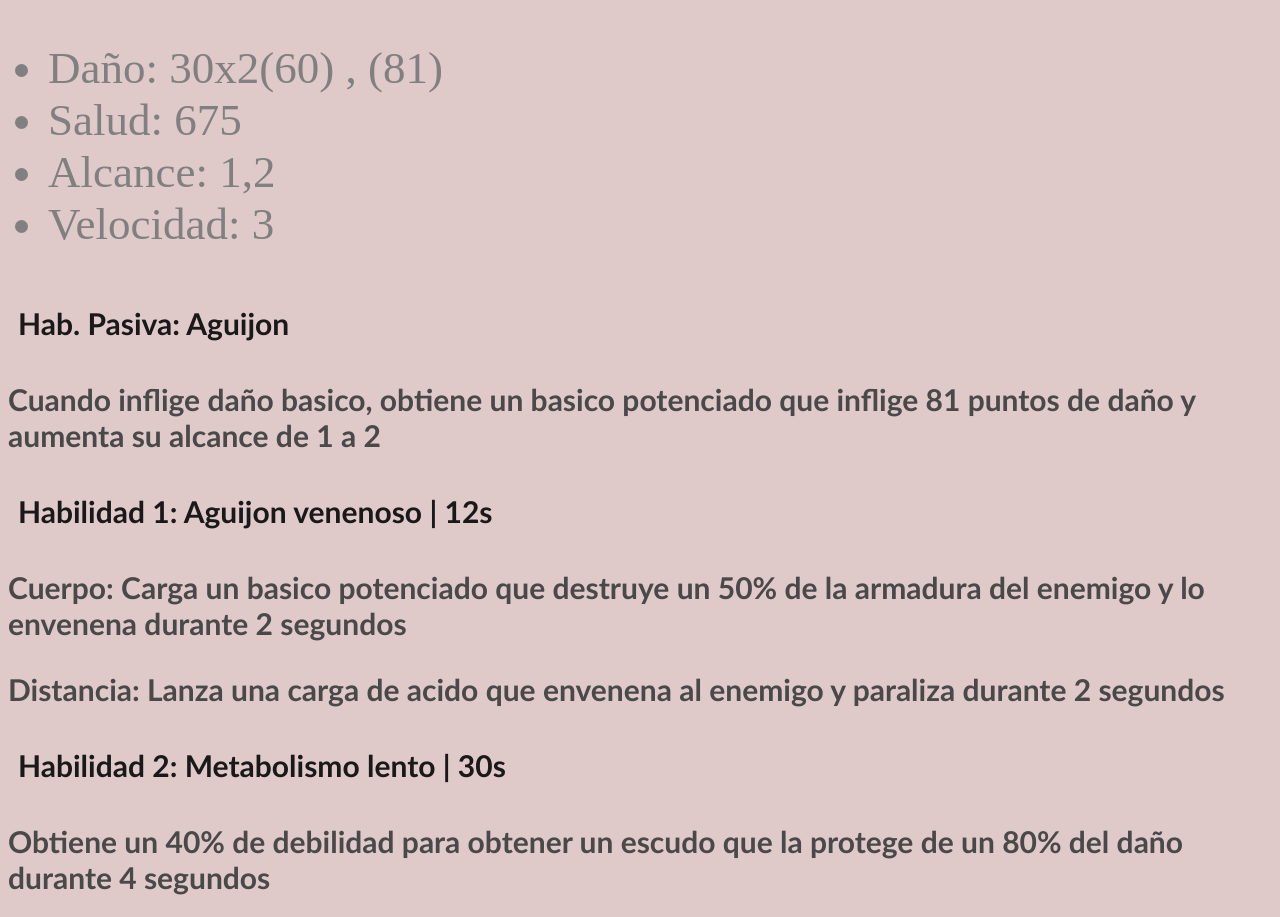
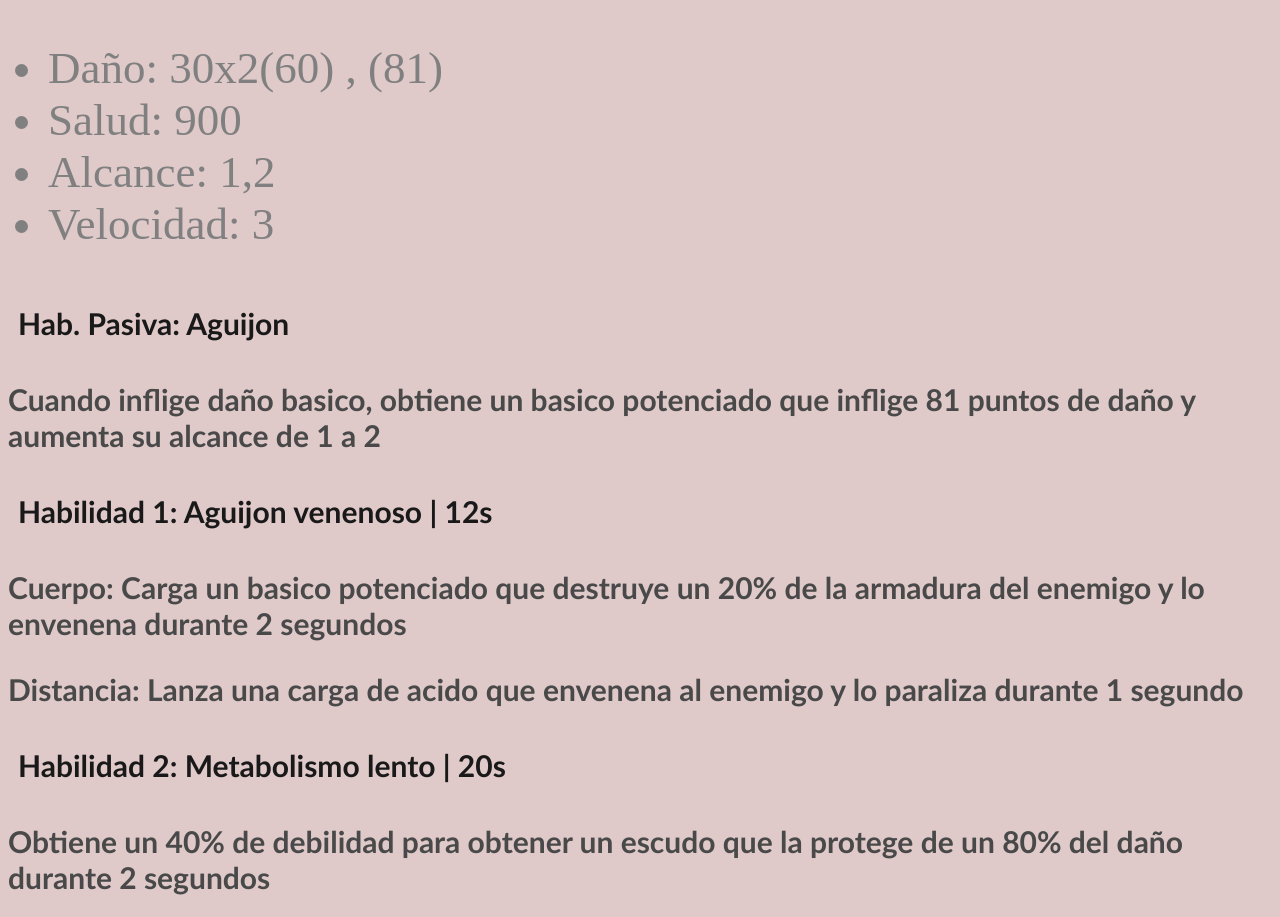
Before and after one commit to ZOROARK90/Carriers-Foundation-Samara, a plain HTML site: page index.html in a window 1280 px wide. Shown: the part 715-1632 px from the top of the page. Drawn offline with Linux system fonts and the light colour scheme.

Commit message:
Update index.html

```diff
--- a/index.html
+++ b/index.html
@@ -31,7 +31,7 @@
             </h1>
             <ul class="basico">
                 <li>Daño: 30x2(60) , (81)</li>
-                <li>Salud: 675</li>
+                <li>Salud: 900</li>
                 <li>Alcance: 1,2</li>
                 <li>Velocidad: 3</li>
             </ul>
@@ -39,13 +39,13 @@
             <h3>Cuando inflige daño basico, obtiene un basico potenciado que inflige 81 puntos
               de daño y aumenta su alcance de 1 a 2</h3>
             <h2>Habilidad 1: Aguijon venenoso | 12s</h2>
-            <h3>Cuerpo: Carga un basico potenciado que destruye un 50% de la armadura del
+            <h3>Cuerpo: Carga un basico potenciado que destruye un 20% de la armadura del
                 enemigo y lo envenena durante 2 segundos</h3>
-            <h3>Distancia: Lanza una carga de acido que envenena al enemigo y paraliza
-                durante 2 segundos</h3>
-            <h2>Habilidad 2: Metabolismo lento | 30s</h2>
+            <h3>Distancia: Lanza una carga de acido que envenena al enemigo y lo paraliza
+                durante 1 segundo</h3>
+            <h2>Habilidad 2: Metabolismo lento | 20s</h2>
             <h3>Obtiene un 40% de debilidad para obtener un escudo que la protege de un
-                80% del daño durante 4 segundos</h3>
+                80% del daño durante 2 segundos</h3>
             <h2>Habilidad 3: Escupitajo | 18s</h2>
             <h3>Obtiene 3 cargas de acido que al impactar envenenan a los enemigos durante 2
                 segundos</h3>
```
